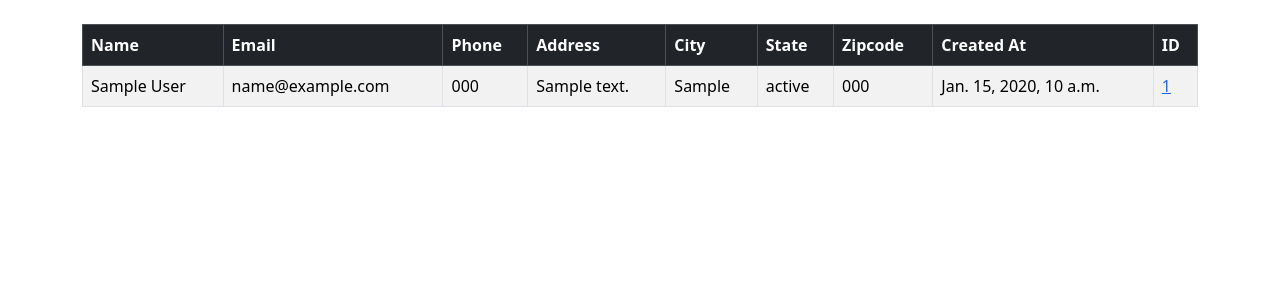
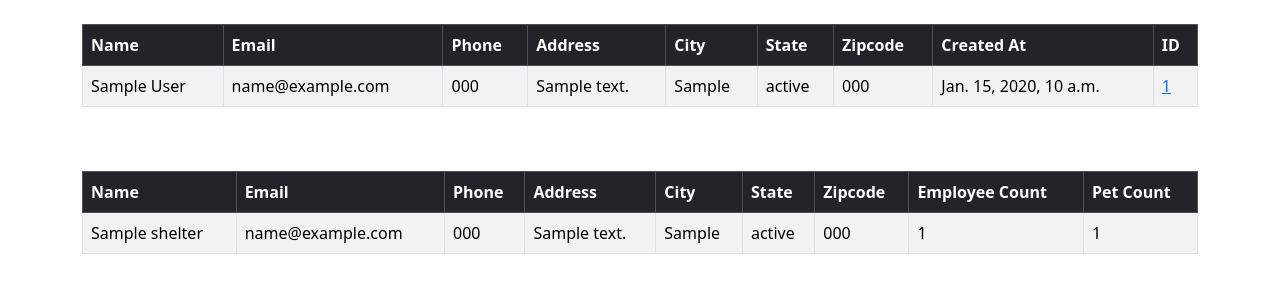
Before and after one commit to shreyasprabhudev/Pet-Adoption-Project, a Django app: page / in a window 1280 px wide. Shown: the part 56-356 px from the top of the page. Run offline with Django 4.2, Linux system fonts and the light colour scheme; a user stored in the database is signed in; tables that the repository leaves empty hold one stand-in row (values such as "Sample post").

Commit message:
updated db based on erd

```diff
--- a/website/__init__.py
+++ b/website/__init__.py
@@ -0,0 +1 @@
+default_app_config = 'website.apps.WebsiteConfig'
--- a/website/apps.py
+++ b/website/apps.py
@@ -4,3 +4,6 @@ from django.apps import AppConfig
 class WebsiteConfig(AppConfig):
     default_auto_field = 'django.db.models.BigAutoField'
     name = 'website'
+
+    def ready(self):
+        import website.signals
--- a/website/models.py
+++ b/website/models.py
@@ -1,6 +1,6 @@
 from django.db import models
 
-class Record(models.Model):
+class UserInformation(models.Model):
     created_at = models.DateTimeField(auto_now_add=True)
     first_name = models.CharField(max_length=50)
     last_name = models.CharField(max_length=50)
@@ -10,6 +10,42 @@ class Record(models.Model):
     city = models.CharField(max_length=50)
     state = models.CharField(max_length=50)
     zipcode = models.CharField(max_length=20)
+    is_employee = models.BooleanField(default=False)
+
+    class Meta:
+        verbose_name_plural = "UserInformation"
 
     def __str__(self):
         return(f"{self.first_name} {self.last_name}")
+
+class Shelter(models.Model):
+    created_at = models.DateTimeField(auto_now_add=True)
+    shelter_name = models.CharField(max_length=50)
+    shelter_email = models.CharField(max_length=100)
+    shelter_phone = models.CharField(max_length=15)
+    shelter_address = models.CharField(max_length=100)
+    shelter_city = models.CharField(max_length=50)
+    shelter_state = models.CharField(max_length=50)
+    shelter_zipcode = models.CharField(max_length=20)
+    shelter_employees_count = models.IntegerField(default=0)
+    shelter_pets_count = models.IntegerField(default=0)
+
+    def __str__(self):
+        return(f"{self.shelter_name}")
+
+class Pet(models.Model):
+    created_at = models.DateTimeField(auto_now_add=True)
+    pet_name = models.CharField(max_length=50)
+    breed = models.CharField(max_length=50)
+    age = models.IntegerField()
+    sex = models.CharField(max_length=1)
+    fixed = models.BooleanField()
+    pet_shelter_id = models.ForeignKey(Shelter, on_delete=models.SET_NULL, related_name="pet", null=True)
+
+    def __str__(self):
+        return(f"{self.pet_name}")
+
+class Employee(models.Model):
+    employee_id = models.OneToOneField(UserInformation, on_delete=models.CASCADE, related_name="employee", primary_key=True)
+    employee_shelter_id = models.ForeignKey(Shelter, on_delete=models.CASCADE)
+    salary = models.PositiveIntegerField(default=0)
--- a/website/templates/home.html
+++ b/website/templates/home.html
@@ -36,7 +36,47 @@
         <td>{{ record.state }}</td>
         <td>{{ record.zipcode }}</td>
         <td>{{ record.created_at }}</td>
-        <td><a href="{% url 'record' record.id %}{{ record.id }}">{{ record.id }}</a></td>
+        <td><a href="{% url 'record' record.id %}">{{ record.id }}</a></td>
+      </tr>
+
+      {% endfor %}
+
+    {% endif %}
+  </tbody>
+</table>
+
+<br/><br/>
+
+<table class="table table-striped table-hover table-bordered">
+  <thead class="table-dark">
+    <tr>
+      <th scope="col">Name</th>
+      <th scope="col">Email</th>
+      <th scope="col">Phone</th>
+      <th scope="col">Address</th>
+      <th scope="col">City</th>
+      <th scope="col">State</th>
+      <th scope="col">Zipcode</th>
+      <th scope="col">Employee Count</th>
+      <th scope="col">Pet Count</th>
+    </tr>
+  </thead>
+  <tbody>
+
+
+      {% if shelters %}
+
+      {% for shelter in shelters %}
+      <tr>
+        <td>{{ shelter.shelter_name }}</td>
+        <td>{{ shelter.shelter_email }}</td>
+        <td>{{ shelter.shelter_phone }}</td>
+        <td>{{ shelter.shelter_address}}</td>
+        <td>{{ shelter.shelter_city }}</td>
+        <td>{{ shelter.shelter_state }}</td>
+        <td>{{ shelter.shelter_zipcode }}</td>
+        <td>{{ shelter.shelter_employees_count }}</td>
+        <td>{{ shelter.shelter_pets_count }}</td>
       </tr>
 
       {% endfor %}
--- a/website/templates/update_record.html
+++ b/website/templates/update_record.html
@@ -10,6 +10,7 @@
     {{ form.as_p }}
     <br/>
     <button type="submit" class="btn btn-secondary">Update Record</button>
+    <a href="{% url 'home' %}" class="btn btn-secondary">Back</a>
 </form>
 
 </div>
--- a/website/urls.py
+++ b/website/urls.py
@@ -5,7 +5,7 @@ urlpatterns = [
     path('', views.home, name='home'),
     path('logout/', views.logout_user, name='logout'),
     path('register/', views.register_user, name='register'),
-    path('record/<int:pk>', views.customer_record, name='record'),
+    path('record/<int:pk>', views.user_record, name='record'),
     path('delete_record/<int:pk>', views.delete_record, name='delete_record'),
     path('add_record/', views.add_record, name='add_record'),
     path('update_record/<int:pk>', views.update_record, name='update_record'),
--- a/website/views.py
+++ b/website/views.py
@@ -2,10 +2,12 @@ from django.shortcuts import render, redirect
 from django.contrib.auth import authenticate, login, logout
 from django.contrib import messages
 from .forms import SignUpForm, AddRecordForm
-from .models import Record
+from .models import UserInformation, Shelter, Pet, Employee
 
 def home(request):
-    records = Record.objects.all()
+    records = UserInformation.objects.all()
+    shelters = Shelter.objects.all()
+    pets = Pet.objects.all()
 
     if request.method == 'POST':
         username = request.POST['username']
@@ -19,7 +21,7 @@ def home(request):
             messages.success(request, "There was an error!")
             return redirect('home')
     else:
-        return render(request, 'home.html', {'records': records})
+        return render(request, 'home.html', {'records': records, 'shelters': shelters, 'pets': pets})
 
 def logout_user(request):
     logout(request)
@@ -43,17 +45,17 @@ def register_user(request):
 
     return render(request, 'register.html', {'form': form})
 
-def customer_record(request, pk):
+def user_record(request, pk):
     if request.user.is_authenticated:
-        customer_record = Record.objects.get(id=pk)
-        return render(request, 'record.html', {'customer_record': customer_record})
+        user_record = UserInformation.objects.get(id=pk)
+        return render(request, 'record.html', {'user_record': user_record})
     else:
         messages.success(request, "You Must Be Logged In To View That Page...")
         return redirect('home')
 
 def delete_record(request, pk):
     if request.user.is_authenticated:
-        delete = Record.objects.get(id=pk)
+        delete = UserInformation.objects.get(id=pk)
         delete.delete()
         messages.success(request, "Record Deleted Successfully!")
         return redirect('home')
@@ -76,7 +78,7 @@ def add_record(request):
 
 def update_record(request, pk):
     if request.user.is_authenticated:
-        current_record = Record.objects.get(id=pk)
+        current_record = UserInformation.objects.get(id=pk)
         form = AddRecordForm(request.POST or None, instance=current_record)
         if form.is_valid():
             form.save()
```
Also changed, not shown: website/admin.py (+5 -2 lines), website/forms.py (+5 -5 lines), website/signals.py (added, +27 -0 lines), website/templates/record.html (+12 -12 lines), website/migrations/0001_initial.py.
